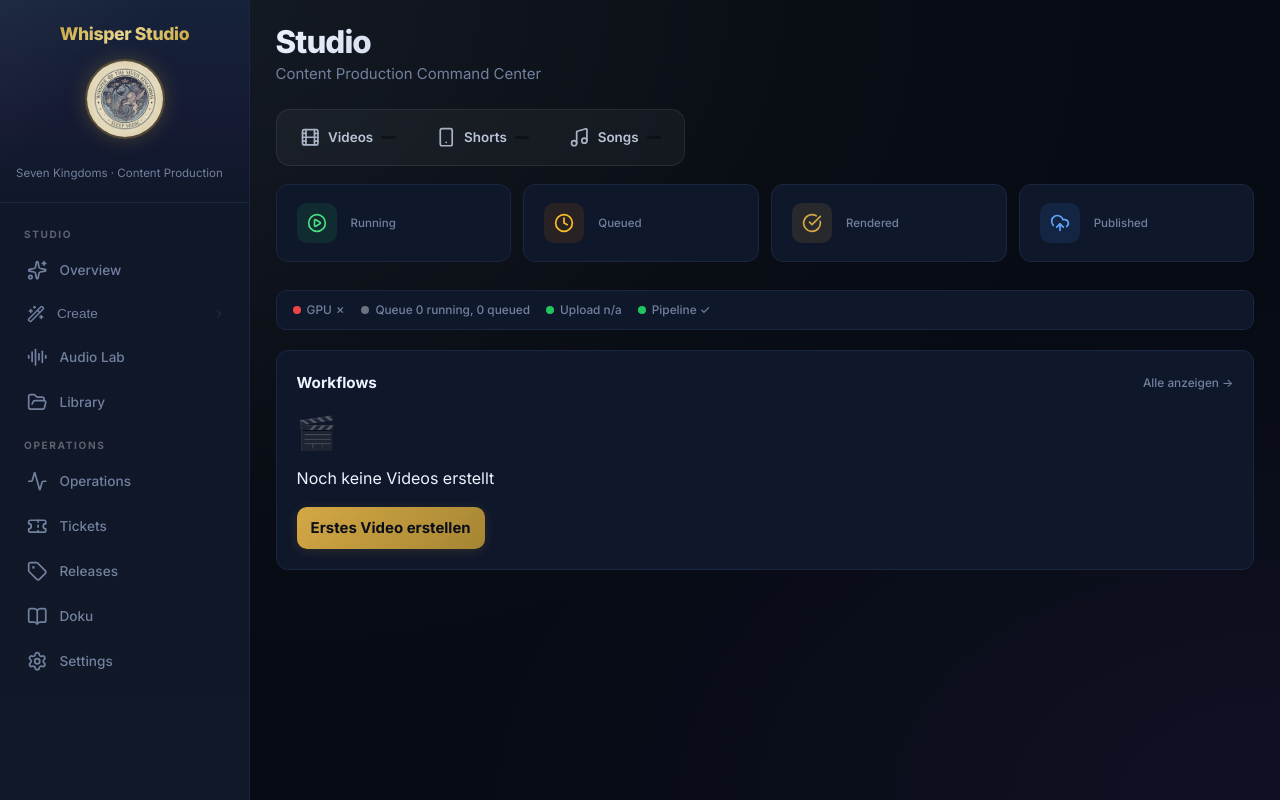
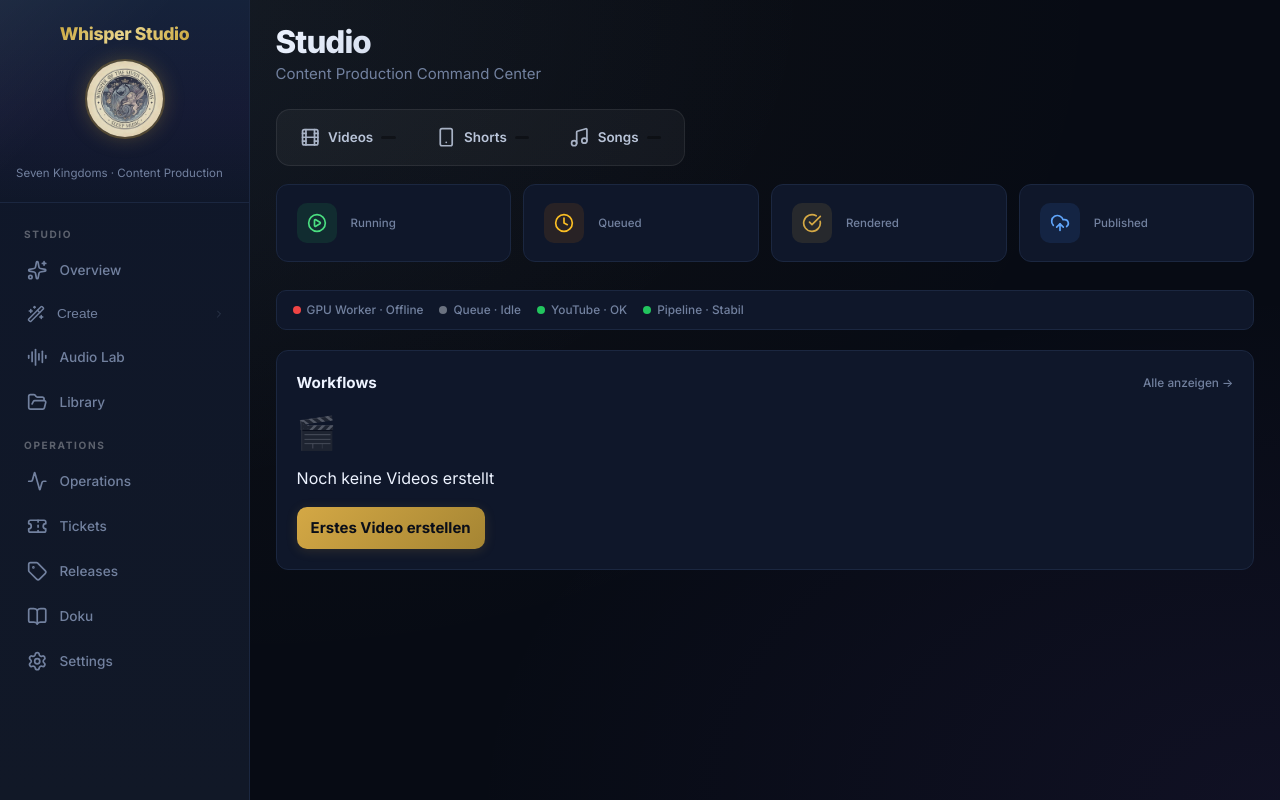
Before and after one commit to pepler1993-dot/WhispersoftheSevenKingdoms, a FastAPI app: template services/sync/templates/dashboard.html in a window 1280 px wide. Run offline with FastAPI, Linux system fonts and the light colour scheme; the template is opened without the code that fills it, so the values that code supplies are empty; some libraries are stand-ins or nearby versions.

Commit message:
fix(#103-#111): UI polish batch - health labels, title wrap, stepper, songs
#103: Icon rendering is client-side emoji (UTF-8 confirmed)
#104: Safety wrapper for error humanization in pipeline logs
#105: Health strip labels cleaner (GPU Worker · Online, Queue · Idle, etc.)
#106: Published card titles wrap to 2 lines instead of truncating
#107: Step indicator tighter gaps + larger labels
#108: Audio Lab header spacing (minor)
#109: Song cards bigger meta text + alternating background
#110: Settings danger zone + toast already implemented
#111: Ops backup section already implemented

Cache buster -37

```diff
--- a/services/sync/templates/base.html
+++ b/services/sync/templates/base.html
@@ -16,7 +16,7 @@
   <link rel="preconnect" href="https://fonts.googleapis.com" />
   <link rel="preconnect" href="https://fonts.gstatic.com" crossorigin />
   <link href="https://fonts.googleapis.com/css2?family=Inter:wght@400;500;600;700;800&display=swap" rel="stylesheet" />
-  <link rel="stylesheet" href="/static/css/admin.css?v={{ app_version | default('dev') }}-36" />
+  <link rel="stylesheet" href="/static/css/admin.css?v={{ app_version | default('dev') }}-37" />
   {% block head_extra %}{% endblock %}
   <script src="https://unpkg.com/lucide@latest/dist/umd/lucide.min.js"></script>
 </head>
--- a/services/sync/templates/dashboard.html
+++ b/services/sync/templates/dashboard.html
@@ -34,13 +34,13 @@
         el.childNodes[el.childNodes.length - 1].textContent = ' ' + label;
       }
       var gpu = h.gpu_worker || {};
-      setHealth('health-gpu', gpu.status || 'offline', 'GPU ' + (gpu.status === 'healthy' ? '✓' : gpu.status === 'offline' ? '✗' : '?'));
+      setHealth('health-gpu', gpu.status || 'offline', 'GPU Worker · ' + (gpu.status === 'healthy' ? 'Online' : 'Offline'));
       var q = h.queue || {};
-      setHealth('health-queue', q.status || 'idle', 'Queue ' + (q.running || 0) + ' running, ' + (q.queued || 0) + ' queued');
+      setHealth('health-queue', q.status || 'idle', 'Queue · ' + (q.running ? q.running + ' aktiv' : 'Idle'));
       var u = h.upload || {};
-      setHealth('health-upload', u.status || 'healthy', 'Upload ' + (u.success_rate || 'n/a'));
+      setHealth('health-upload', u.status || 'healthy', 'YouTube · ' + (u.status === 'healthy' ? 'OK' : u.success_rate || '—'));
       var p = h.pipeline || {};
-      setHealth('health-pipeline', p.status || 'healthy', 'Pipeline ' + (p.status === 'healthy' ? '✓' : p.recent_failures + ' failures'));
+      setHealth('health-pipeline', p.status || 'healthy', 'Pipeline · ' + (p.status === 'healthy' ? 'Stabil' : p.recent_failures + ' Fehler'));
     })
     .catch(function() {});
 })();
@@ -115,13 +115,13 @@
         el.childNodes[el.childNodes.length - 1].textContent = ' ' + label;
       }
       var gpu = h.gpu_worker || {};
-      setHealth('health-gpu', gpu.status || 'offline', 'GPU ' + (gpu.status === 'healthy' ? '✓' : gpu.status === 'offline' ? '✗' : '?'));
+      setHealth('health-gpu', gpu.status || 'offline', 'GPU Worker · ' + (gpu.status === 'healthy' ? 'Online' : 'Offline'));
       var q = h.queue || {};
-      setHealth('health-queue', q.status || 'idle', 'Queue ' + (q.running || 0) + ' running, ' + (q.queued || 0) + ' queued');
+      setHealth('health-queue', q.status || 'idle', 'Queue · ' + (q.running ? q.running + ' aktiv' : 'Idle'));
       var u = h.upload || {};
-      setHealth('health-upload', u.status || 'healthy', 'Upload ' + (u.success_rate || 'n/a'));
+      setHealth('health-upload', u.status || 'healthy', 'YouTube · ' + (u.status === 'healthy' ? 'OK' : u.success_rate || '—'));
       var p = h.pipeline || {};
-      setHealth('health-pipeline', p.status || 'healthy', 'Pipeline ' + (p.status === 'healthy' ? '✓' : p.recent_failures + ' failures'));
+      setHealth('health-pipeline', p.status || 'healthy', 'Pipeline · ' + (p.status === 'healthy' ? 'Stabil' : p.recent_failures + ' Fehler'));
     })
     .catch(function() {});
 })();
@@ -692,9 +692,11 @@
 .published-title {
   font-size: 0.85rem;
   font-weight: 600;
-  white-space: nowrap;
+  display: -webkit-box;
+  -webkit-line-clamp: 2;
+  -webkit-box-orient: vertical;
   overflow: hidden;
-  text-overflow: ellipsis;
+  line-height: 1.3;
   margin-bottom: 3px;
 }
 .published-meta {
@@ -984,13 +986,13 @@
         el.childNodes[el.childNodes.length - 1].textContent = ' ' + label;
       }
       var gpu = h.gpu_worker || {};
-      setHealth('health-gpu', gpu.status || 'offline', 'GPU ' + (gpu.status === 'healthy' ? '✓' : gpu.status === 'offline' ? '✗' : '?'));
+      setHealth('health-gpu', gpu.status || 'offline', 'GPU Worker · ' + (gpu.status === 'healthy' ? 'Online' : 'Offline'));
       var q = h.queue || {};
-      setHealth('health-queue', q.status || 'idle', 'Queue ' + (q.running || 0) + ' running, ' + (q.queued || 0) + ' queued');
+      setHealth('health-queue', q.status || 'idle', 'Queue · ' + (q.running ? q.running + ' aktiv' : 'Idle'));
       var u = h.upload || {};
-      setHealth('health-upload', u.status || 'healthy', 'Upload ' + (u.success_rate || 'n/a'));
+      setHealth('health-upload', u.status || 'healthy', 'YouTube · ' + (u.status === 'healthy' ? 'OK' : u.success_rate || '—'));
       var p = h.pipeline || {};
-      setHealth('health-pipeline', p.status || 'healthy', 'Pipeline ' + (p.status === 'healthy' ? '✓' : p.recent_failures + ' failures'));
+      setHealth('health-pipeline', p.status || 'healthy', 'Pipeline · ' + (p.status === 'healthy' ? 'Stabil' : p.recent_failures + ' Fehler'));
     })
     .catch(function() {});
 })();
--- a/services/sync/templates/pipeline_new.html
+++ b/services/sync/templates/pipeline_new.html
@@ -324,7 +324,7 @@
   display: flex;
   flex-direction: column;
   align-items: center;
-  gap: 6px;
+  gap: 4px;
   min-width: 64px;
 }
 .step-num {
@@ -342,7 +342,7 @@
   transition: all 0.3s ease;
 }
 .step-label {
-  font-size: 0.68rem;
+  font-size: 0.72rem;
   color: var(--muted);
   font-weight: 600;
   transition: color 0.3s ease;
```
Also changed, not shown: services/sync/templates/library.html (+4 -3 lines).
